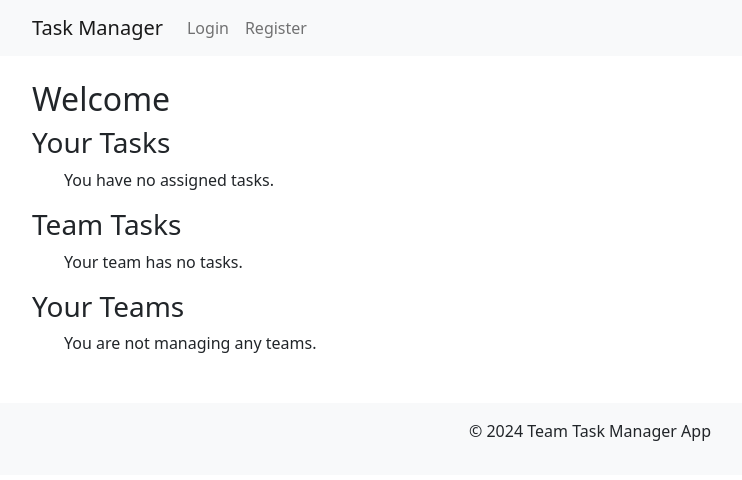
After one commit to FocusCK/TeamTaskManager, a Django app: template users/templates/users/dashboard_manager.html in a window 1280 px wide. The commit adds this page. Shown: the top 480 px of the page, without its empty margins (50-792 px from the left). Run offline with Django 5.2, Linux system fonts and the light colour scheme; the template is opened without the code that fills it, so the values that code supplies are empty.

Commit message:
add dashboard

```diff
--- a/tasks/models.py
+++ b/tasks/models.py
@@ -1,5 +1,6 @@
 from django.db import models
 from django.contrib.auth.models import User
+from users.models import Team
 
 # Create your models here.
 class Task(models.Model):
@@ -8,6 +9,7 @@ class Task(models.Model):
     description = models.TextField()
     due_date = models.DateTimeField()
     completed = models.BooleanField(default=False)
+    team = models.ForeignKey(Team, null=True, blank=True, on_delete=models.CASCADE)
 
     def __str__(self):
         return self.title
--- a/users/templates/users/base.html
+++ b/users/templates/users/base.html
@@ -17,6 +17,7 @@
                         <!-- Display if user is logged in -->
                         <li class="nav-item"><a class="nav-link" href="{% url 'logout' %}">Logout</a></li>
                         <li class="nav-item"><a class="nav-link" href="{% url 'home' %}">Home</a></li>
+                        <li class="nav-item"><a class="nav-link" href="{% url 'dashboard' %}">Dashboard</a></li>
                     {% else %}
                         <!-- Display if the user is not logged in -->
                         <li class="nav-item"><a class="nav-link" href="{% url 'login' %}">Login</a></li>
--- /dev/null
+++ b/users/templates/users/dashboard_manager.html
@@ -0,0 +1,32 @@
+{% extends 'users/base.html' %}
+
+{% block title %}Dashboard{% endblock %}
+
+{% block content %}
+<h2>Welcome {{ user.username  }}</h2>
+<h3>Your Tasks</h3>
+<ul>
+    {% for task in tasks %}
+    <li>{{ task.title }} - Due: {{ task.due_date }}</li>
+    {% empty %}
+    <p>You have no assigned tasks.</p>
+    {% endfor %}
+</ul>
+
+<h3>Team Tasks</h3>
+<ul>
+    {% for task in team_tasks %}
+    <li>{{ task.title }} - Due: {{ task.due_date }} (Assigned to: {{ task.assigned_to.username }})</li>
+    {% empty %}
+    <p>Your team has no tasks.</p>
+    {% endfor %}
+</ul>
+<h3>Your Teams</h3>
+<ul>
+    {% for team in teams %}
+    <li>{{ team.name }}</li>
+    {% empty %}
+    <p>You are not managing any teams.</p>
+    {% endfor %}
+</ul>
+{% endblock %}
--- a/users/urls.py
+++ b/users/urls.py
@@ -9,5 +9,5 @@ urlpatterns = [
     path('create_team/<int:company_id>/', views.create_team, name='create_team'),
     path('assign_role/<int:team_id>/', views.assign_role, name='assign_role'),
     path('team_list/<int:company_id>/', views.team_list, name='team_list'),
-
+    path('dashboard/', views.dashboard, name='dashboard'),
 ]
```
Also changed, not shown: users/templates/users/dashboard_member.html (added, +15 -0 lines), users/views.py (+22 -0 lines), tasks/migrations/0002_task_team.py (added).
